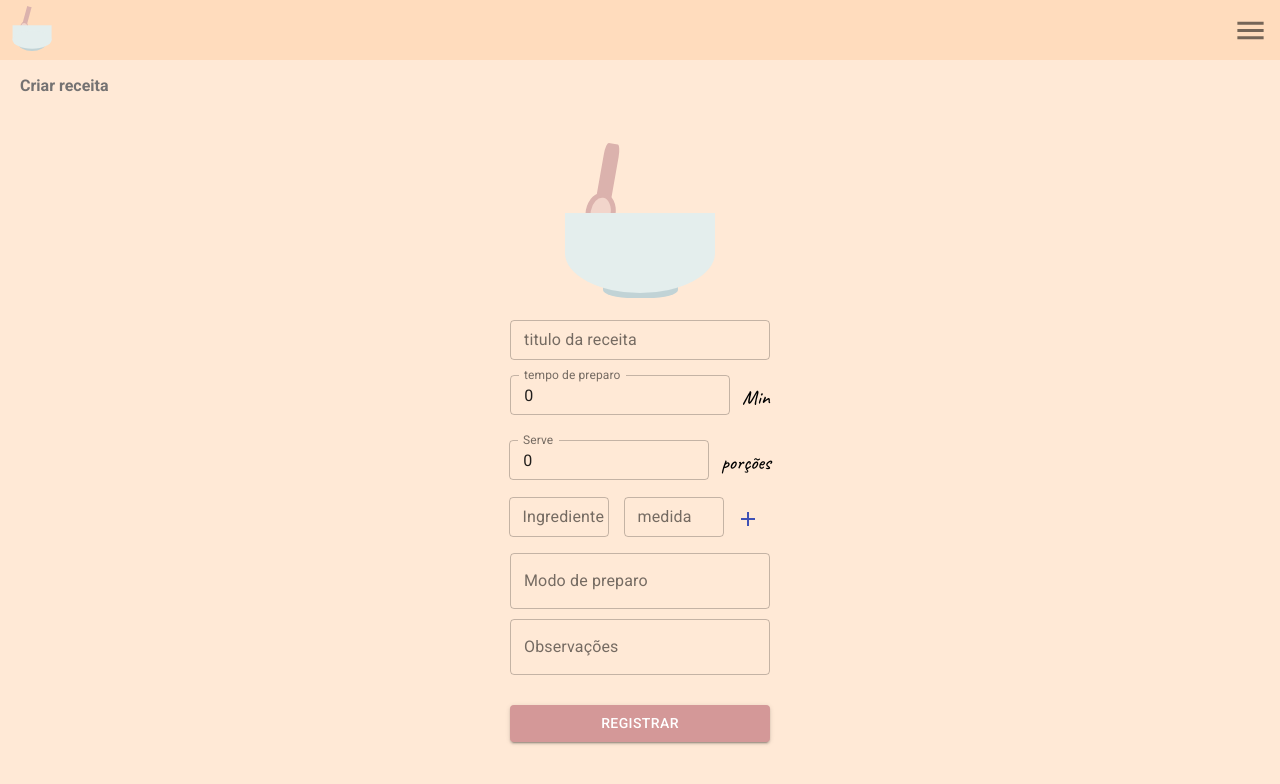
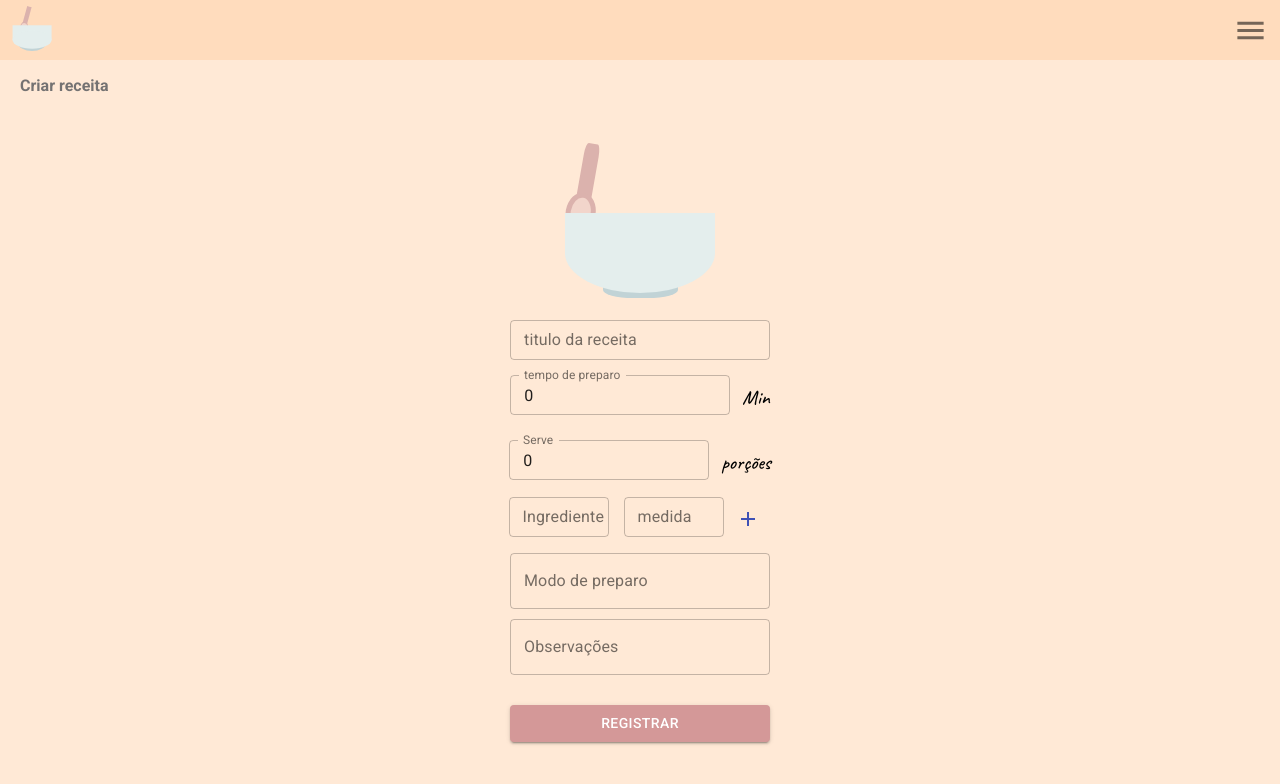
Before and after one commit to mugarate12/minhaReceitaFront, a Next.js app: page /recipes/create in a window 1280 px wide. Shown: the top 784 px of the page. Built offline with nearby package versions, Linux system fonts and the light colour scheme.

Commit message:
bug in animation figure solved

```diff
--- a/components/figure.tsx
+++ b/components/figure.tsx
@@ -22,32 +22,62 @@ export default function Figure({ listOfStates }: Props) {
   function moveSpoon() {
     const inputsLenght = lenghtOfStates()
 
-    let move = initialPosition + (moveSpoonPixels * inputsLenght)
+    let move
     let spoonPosition = marginBottomSpoonInitialPosition
 
-    const initialMove = move <= finalPosition
-    const moveToLeft = move > finalPosition && Number(String(move)[0]) % 2 === 1
-    const moveToRight = move > finalPosition && Number(String(move)[0]) % 2 === 0
+    const movimentOrientation = inputsLenght / 10
+    const integerNumber = String(movimentOrientation).split('.')[0]
+    const moveleft =  Number(integerNumber) % 2 === 1
+    const moveright =  Number(integerNumber) % 2 === 0
 
-    if (initialMove) {
-      move = initialPosition + (moveSpoonPixels * inputsLenght)
-    } else if (moveToLeft) {
-      const countZero = String(move).length - 1
-      let count = String(move)[0]
-      for (let index = 0; index < countZero; index++) {
-        count += '0'
-      }
+    // console.log(inputsLenght)
+    // console.log(inputsLenght / 10)
 
-      move = finalPosition - (move - Number(count))
-    } else if (moveToRight) {
-      const countZero = String(move).length - 1
-      let count = String(move)[0]
-      for (let index = 0; index < countZero; index++) {
-        count += '0'
-      }
+    // console.log('inputs', inputsLenght)
+    // console.log('l', moveleft)
+    // console.log('r', moveright)
 
-      move = move - Number(count)
+    if (moveleft) {
+      const numberInText = String(inputsLenght)
+      const numberUnit = Number(numberInText[numberInText.length - 1])
+
+      // console.log(finalPosition - moveSpoonPixels * numberUnit)
+      move = finalPosition - moveSpoonPixels * numberUnit
+    } else if (moveright) {
+      const numberInText = String(inputsLenght)
+      const numberUnit = Number(numberInText[numberInText.length - 1])
+
+      // console.log(moveSpoonPixels * numberUnit)
+      move = moveSpoonPixels * numberUnit
     }
+
+    // console.log(inputsLenght * moveSpoonPixels)
+    // console.log(inputsLenght)
+    // console.log(inputsLenght * moveSpoonPixels - (finalPosition ))
+
+    // const initialMove = move <= finalPosition
+    // const moveToLeft = move > finalPosition && Number(String(move)[0]) % 2 === 1
+    // const moveToRight = move > finalPosition && Number(String(move)[0]) % 2 === 0
+
+    // if (initialMove) {
+    //   move = initialPosition + (moveSpoonPixels * inputsLenght)
+    // } else if (moveToLeft) {
+    //   const countZero = String(move).length - 1
+    //   let count = String(move)[0]
+    //   for (let index = 0; index < countZero; index++) {
+    //     count += '0'
+    //   }
+
+    //   move = finalPosition - (move - Number(count))
+    // } else if (moveToRight) {
+    //   const countZero = String(move).length - 1
+    //   let count = String(move)[0]
+    //   for (let index = 0; index < countZero; index++) {
+    //     count += '0'
+    //   }
+
+    //   move = move - Number(count)
+    // }
 
     if (move > 20 && move <= 40) {
       spoonPosition -= 2
@@ -60,7 +90,7 @@ export default function Figure({ listOfStates }: Props) {
     }
 
     return {
-      marginLeft: move + 10,
+      marginLeft: move,
       marginBottom: spoonPosition
     }
   }
@@ -69,7 +99,7 @@ export default function Figure({ listOfStates }: Props) {
     let spoonCableHeight = 60
     const inputsLenght = lenghtOfStates()
 
-    const moveToLeft = initialPosition + (moveSpoonPixels * inputsLenght) > finalPosition && Number(String(initialPosition + (moveSpoonPixels * inputsLenght))[0]) % 2 === 1
+    const moveToLeft =  Number(String(inputsLenght / 10).split('.')[0]) % 2 === 1
     if (moveToLeft) {
       spoonCableHeight -= 5
     }
@@ -83,7 +113,7 @@ export default function Figure({ listOfStates }: Props) {
     let spoonBaseHeight = 40
     const inputsLenght = lenghtOfStates()
 
-    const moveToLeft = initialPosition + (moveSpoonPixels * inputsLenght) > finalPosition && Number(String(initialPosition + (moveSpoonPixels * inputsLenght))[0]) % 2 === 1
+    const moveToLeft =  Number(String(inputsLenght / 10).split('.')[0]) % 2 === 1
     if (moveToLeft) {
       spoonBaseHeight -= 5
     }
@@ -97,7 +127,7 @@ export default function Figure({ listOfStates }: Props) {
     let spoonBaseContentHeight = 30
     const inputsLenght = lenghtOfStates()
 
-    const moveToLeft = initialPosition + (moveSpoonPixels * inputsLenght) > finalPosition && Number(String(initialPosition + (moveSpoonPixels * inputsLenght))[0]) % 2 === 1
+    const moveToLeft =  Number(String(inputsLenght / 10).split('.')[0]) % 2 === 1
     if (moveToLeft) {
       spoonBaseContentHeight -= 5
     }
```
